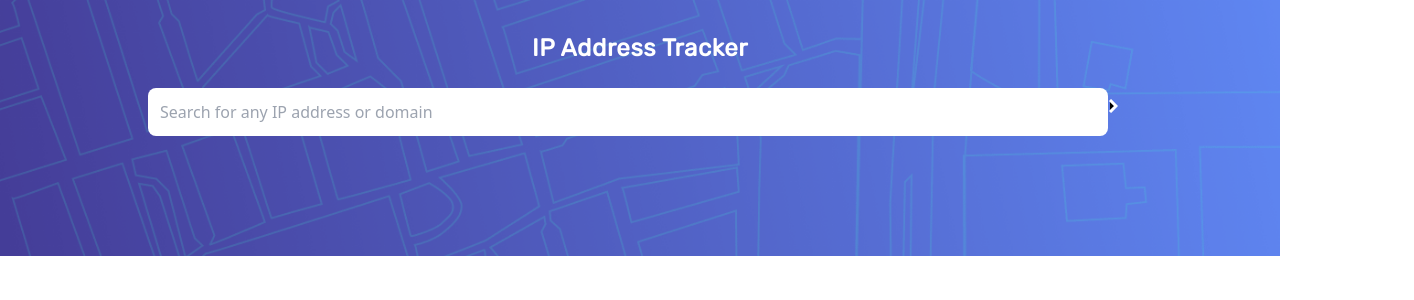
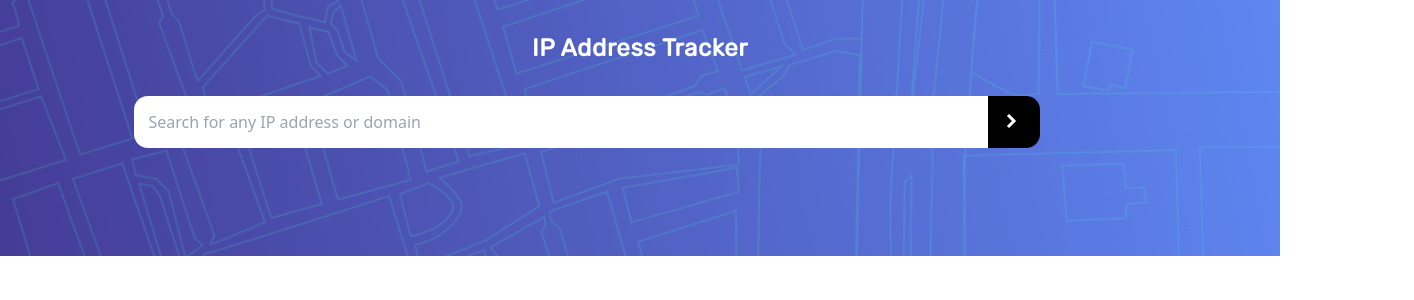
Before and after one commit to lingyundai/ip-address-tracker, a React (Create React App) app: page / in a window 1280 px wide. Shown: the top 300 px of the page, 1414 px wide, since content can reach past the window. Built offline with nearby package versions, Linux system fonts and the light colour scheme.

Commit message:
fixed the button positioning

```diff
--- a/src/components/Tracker.js
+++ b/src/components/Tracker.js
@@ -1,25 +1,26 @@
 function Tracker () {
+    // sm:right-8 lg:right-24
     return (
-        <div class="flex text-center">
+        <div class="flex">
             <div class="w-full h-64 bg-cover lg:bg-desktop-header-image sm:bg-mobile-header-image">
-                <header class="pt-8">
+                <header class="pt-8 text-center">
                     <h1 class="text-2xl font-rubik font-bold tracking-wide text-white">IP Address Tracker</h1>
                 </header>
-                <form class="relative">
+                <div class="w-full mt-8 inline-block relative ml-[10.5vw]">
                     <input
                         type="search"
                         id="default-search"
-                        class="w-3/4 p-3 mt-6 rounded-lg"
+                        class="w-4/6 p-3.5 rounded-tl-lg rounded-bl-lg"
                         placeholder="Search for any IP address or domain"
                         required
                     >
                     </input>
-                    <button class="w-6 h-6">
-                        <svg xmlns="http://www.w3.org/2000/svg" width="10" height="14" class="">
-                            <path fill="#000000" stroke="#FFF" stroke-width="3" d="M2 1l6 6-6 6" />
+                    <button type="submit" class=" bg-black rounded-tr-lg rounded-br-lg p-1.5 absolute">
+                        <svg xmlns="http://www.w3.org/2000/svg" class="w-10 h-10 p-3">
+                            <path fill="none" stroke="#FFF" stroke-width="3" d="M2 1l6 6-6 6" />
                         </svg>
                     </button>
-                </form>
+                </div>
             </div>
         </div>
     )
--- a/tailwind.config.js
+++ b/tailwind.config.js
@@ -22,6 +22,9 @@ module.exports = {
         rubikMedium: ['Rubik-Medium', 'sans-serif'],
         rubikBold: ['Rubik-Bold', 'sans-serif'],
       },
+      borderRadius: {
+        'lg': '14px',
+      },
     },
   },
   plugins: [],
```
